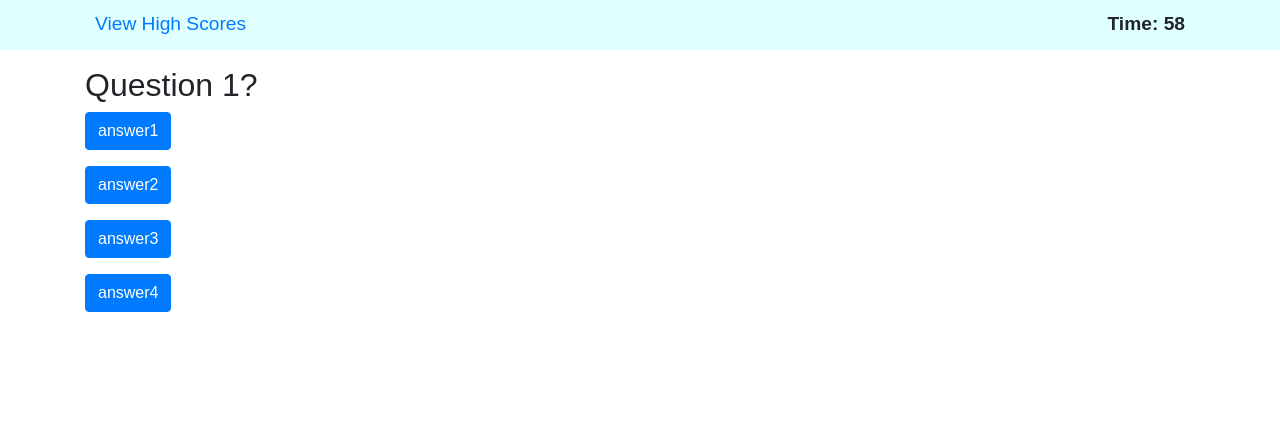
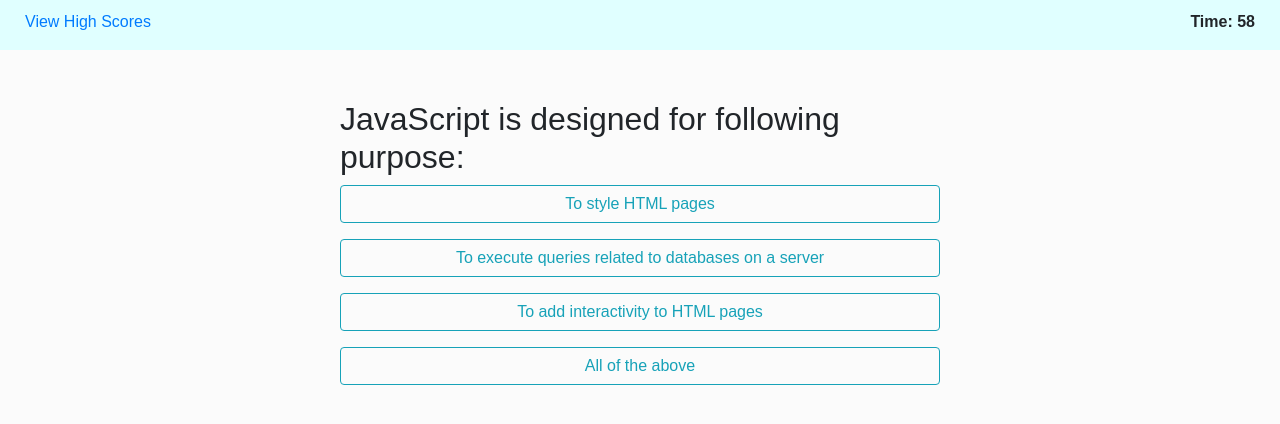
Before and after one commit to larrygamboa/homework-4-code-quiz, a plain HTML site: page index.html in a window 1280 px wide. Both pictures are taken after a click on the button "Start Quiz". Drawn offline with nearby package versions, Linux system fonts and the light colour scheme.

Commit message:
add quiz questions and pretty up the UI

```diff
--- a/index.html
+++ b/index.html
@@ -11,15 +11,13 @@
     <title>Javascript Coding Quiz</title>
   </head>
   <body>
-    <header class="mb-3">
-        <div class="container">
-            <div class="highscores"><a href="highscores.html">View High Scores</a></div>
-            <div class="timer">Time: <span id="time">60</span></div>
-        </div>
+    <header class="container-fluid mb-3">
+        <div class="highscores"><a href="highscores.html">View High Scores</a></div>
+        <div class="timer">Time: <span id="time">60</span></div>
     </header>
 
-    <main>
-        <div class="container">
+    <main class="container">
+        <div class="wrapper">
             <div id="start-screen" class="start">
                 <h1 class="mb-3">Javascript Coding Quiz</h1>
                 <p>Try to answer the following code-related questions within the time limit.</p>
@@ -34,7 +32,7 @@
             </div>
 
             <!-- Display Score -->
-            <div id="end-screen" class="hide">
+            <div id="end-screen" class="hide end">
                 <h2>You have completed the quiz!</h2>
                 <p>Your final score is <span id="final-score"></span>.</p>
                 <p>Enter initials: <input type="text" id="initials" max="3" /></p>
--- a/script.js
+++ b/script.js
@@ -7,29 +7,53 @@ var questionIndex = 0;
 // Set up questions in array
 var questions = [
     {
-        quizQuestion: "Question 1?",
-        choices: ["answer1", "answer2", "answer3", "answer4"],
-        answer: "answer1"
+        quizQuestion: "JavaScript is designed for following purpose:",
+        choices: [
+            "To style HTML pages",
+            "To execute queries related to databases on a server",
+            "To add interactivity to HTML pages",
+            "All of the above"
+        ],
+        answer: "All of the above"
     },
     {
-        quizQuestion: "Question 2?",
-        choices: ["answer1", "answer2", "answer3", "answer4"],
-        answer: "answer1"
+        quizQuestion: "Which of the following is not Javascript data type?",
+        choices: [
+            "Undefined",
+            "Number",
+            "Boolean",
+            "Float"
+        ],
+        answer: "Float"
     },
     {
-        quizQuestion: "Question 3?",
-        choices: ["answer1", "answer2", "answer3", "answer4"],
-        answer: "answer1"
+        quizQuestion: "What are the types of pop up boxes available in Javascript?",
+        choices: [
+            "Alert",
+            "Prompt",
+            "Confirm",
+            "All of the above"],
+        answer: "All of the above"
     },
     {
-        quizQuestion: "Question 4?",
-        choices: ["answer1", "answer2", "answer3", "answer4"],
-        answer: "answer1"
+        quizQuestion: "What are variables used for in Javascript programs?",
+        choices: [
+            "Storing numbers, dates, or other values",
+            "Varying randomly",
+            "Causing high-school algebra flashbacks",
+            "All of the above"
+        ],
+        answer: "Storing numbers, dates, or other values"
     },
     {
-        quizQuestion: "Question 5?",
-        choices: ["answer1", "answer2", "answer3", "answer4"],
-        answer: "answer1"
+        quizQuestion: "The statement a===b refers to",
+        choices: [
+            "Both a and b are equal in value, type and reference address",
+            "Both a and b are equal in value",
+            "Both a and b are equal in value and type",
+            "There is no such statement"
+        ],
+        answer: "Both a and b are equal in value and type"
     }
 ];
 
@@ -68,10 +92,10 @@ function displayQuestion() {
     `
         <h2 id="question-title">${questions[questionIndex].quizQuestion}</h2>
         <div id="choices" class="choices">
-            <button class="answer-choice btn btn-primary mb-3">${questions[questionIndex].choices[0]}</button>
-            <button class="answer-choice btn btn-primary mb-3">${questions[questionIndex].choices[1]}</button>
-            <button class="answer-choice btn btn-primary mb-3">${questions[questionIndex].choices[2]}</button>
-            <button class="answer-choice btn btn-primary mb-3">${questions[questionIndex].choices[3]}</button>
+            <button class="answer-choice btn btn-outline-info mb-3">${questions[questionIndex].choices[0]}</button>
+            <button class="answer-choice btn btn-outline-info mb-3">${questions[questionIndex].choices[1]}</button>
+            <button class="answer-choice btn btn-outline-info mb-3">${questions[questionIndex].choices[2]}</button>
+            <button class="answer-choice btn btn-outline-info mb-3">${questions[questionIndex].choices[3]}</button>
         </div>
     `;
 
--- a/styles.css
+++ b/styles.css
@@ -1,6 +1,7 @@
 body {
+    background-color: #fbfbfb;
     font-family: Arial, Helvetica, sans-serif;
-    font-size: 120%;
+    font-size: 100%;
 }
 
 header {
@@ -19,12 +20,21 @@ header {
     padding: 10px;
 }
 
-.start {
+.start, .end {
     text-align: center;
 }
 
 .hide {
     display: none;
+}
+
+.wrapper {
+  margin: 50px auto 0 auto;
+  max-width: 600px;
+}
+
+.answer-choice {
+  width: 100%;
 }
 
 .choices button {
@@ -49,23 +59,3 @@ header {
 li:nth-child(odd) {
   background-color: #f3edfc;
 }
-
-  .wrapper {
-    margin: 100px auto 0 auto;
-    max-width: 600px;
-  }
-
-
-
-
-
-
-
-  .feedback {
-    font-style: italic;
-    font-size: 120%;
-    margin-top: 20px;
-    padding-top: 10px;
-    color: gray;
-    border-top: 2px solid #ccc;
-  }
```
Lines whose indentation alone changed are shown as unchanged.
